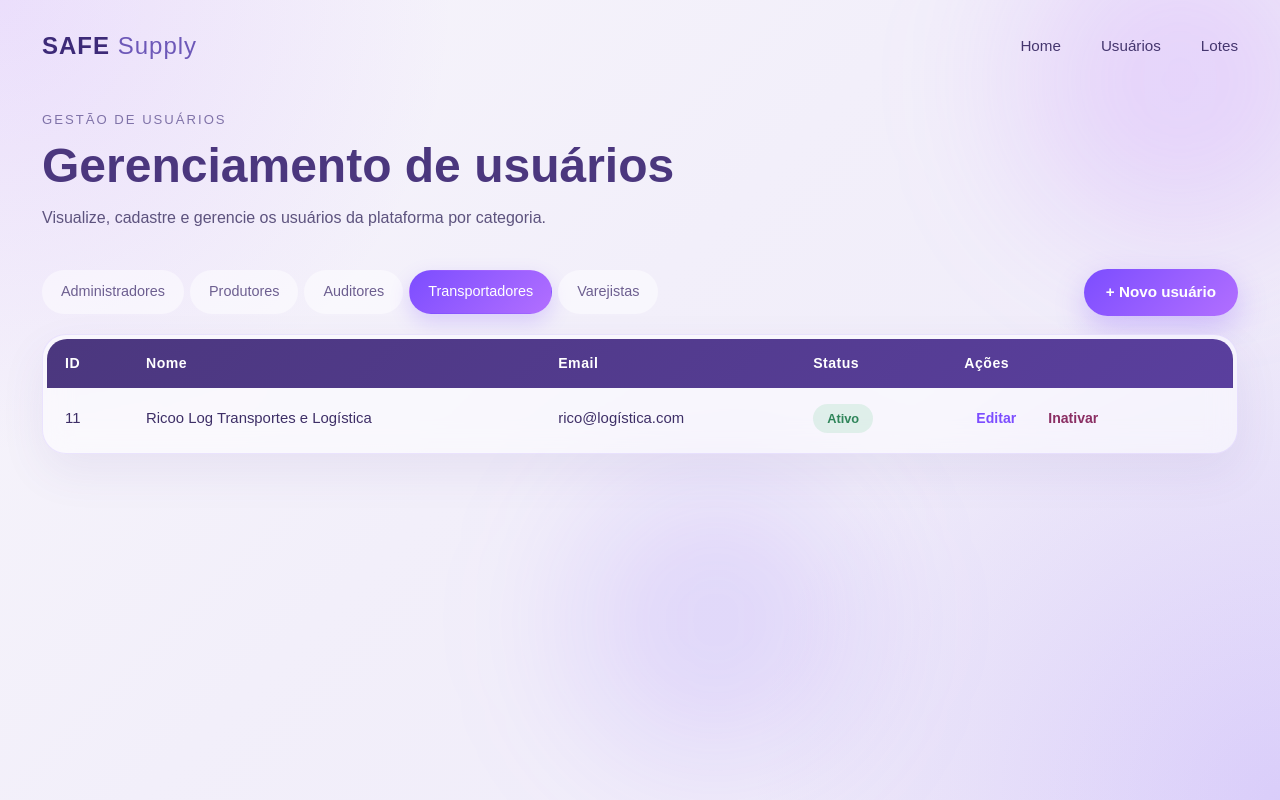
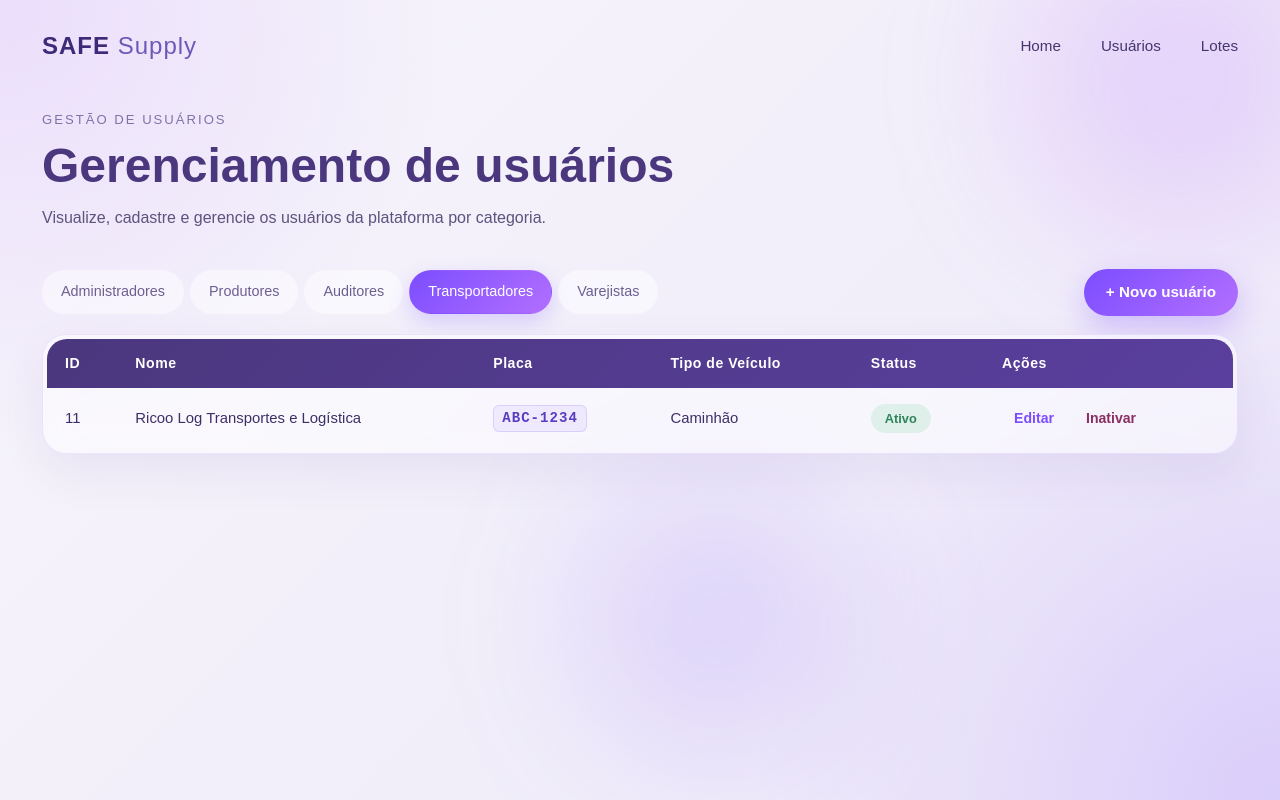
Before and after one commit to RodolfoAAPR/FrontEndMockUp, an Angular app: page /users in a window 1280 px wide. Both pictures are taken after a click on the button "Transportadores". Built offline with nearby package versions, Linux system fonts and the light colour scheme.

Commit message:
fix(merge-conflict-transporters): add create and view function for transporters

```diff
--- a/src/app/features/users/users.component.css
+++ b/src/app/features/users/users.component.css
@@ -256,6 +256,19 @@ tbody tr:last-child td {
   border-bottom: none;
 }
 
+.plate-tag {
+  display: inline-block;
+  font-family: monospace;
+  font-size: 0.88rem;
+  font-weight: 700;
+  letter-spacing: 1px;
+  background: rgba(124, 77, 255, 0.08);
+  color: #5a3dbf;
+  border: 1px solid rgba(124, 77, 255, 0.18);
+  border-radius: 6px;
+  padding: 2px 8px;
+}
+
 /* badges */
 .badge {
   display: inline-block;
--- a/src/app/features/users/users.component.html
+++ b/src/app/features/users/users.component.html
@@ -23,26 +23,11 @@
     <section class="content-area">
       <div class="header-row">
         <div class="tabs">
-          <button (click)="activeTab = 'administradores'"
-            [class.active]="activeTab === 'administradores'">
-            Administradores
-          </button>
-          <button (click)="activeTab = 'produtores'"
-            [class.active]="activeTab === 'produtores'">
-            Produtores
-          </button>
-          <button (click)="activeTab = 'auditores'"
-            [class.active]="activeTab === 'auditores'">
-            Auditores
-          </button>
-          <button (click)="activeTab = 'transportadores'"
-            [class.active]="activeTab === 'transportadores'">
-            Transportadores
-          </button>
-          <button (click)="activeTab = 'varejistas'"
-            [class.active]="activeTab === 'varejistas'">
-            Varejistas
-          </button>
+          <button (click)="activeTab = 'administradores'" [class.active]="activeTab === 'administradores'">Administradores</button>
+          <button (click)="activeTab = 'produtores'"      [class.active]="activeTab === 'produtores'">Produtores</button>
+          <button (click)="activeTab = 'auditores'"       [class.active]="activeTab === 'auditores'">Auditores</button>
+          <button (click)="activeTab = 'transportadores'" [class.active]="activeTab === 'transportadores'">Transportadores</button>
+          <button (click)="activeTab = 'varejistas'"      [class.active]="activeTab === 'varejistas'">Varejistas</button>
         </div>
         <button class="btn primary" (click)="openUserForm()">+ Novo usuário</button>
       </div>
@@ -54,7 +39,12 @@
             <tr>
               <th>ID</th>
               <th>Nome</th>
-              <th>Email</th>
+              @if (isTransporterTab) {
+                <th>Placa</th>
+                <th>Tipo de Veículo</th>
+              } @else {
+                <th>Email</th>
+              }
               <th>Status</th>
               <th>Ações</th>
             </tr>
@@ -64,7 +54,12 @@
             <tr>
               <td>{{ user.id }}</td>
               <td>{{ user.nome }}</td>
-              <td>{{ user.email }}</td>
+              @if (isTransporterTab) {
+                <td><span class="plate-tag">{{ user.placa }}</span></td>
+                <td>{{ user.vehicleType }}</td>
+              } @else {
+                <td>{{ user.email }}</td>
+              }
               <td>
                 <span class="badge" [class.active]="user.status === 'ativo'" [class.inactive]="user.status === 'inativo'">
                   {{ user.status === 'ativo' ? 'Ativo' : 'Inativo' }}
@@ -110,14 +105,6 @@
       </div>
 
       <div class="form-group">
-        <label for="email">Email</label>
-        <input id="email" formControlName="email" type="email" placeholder="email&#64;exemplo.com" />
-        @if (userForm.get('email')?.invalid && userForm.get('email')?.touched) {
-          <p class="error-msg">Email válido é obrigatório.</p>
-        }
-      </div>
-
-      <div class="form-group">
         <label for="tipo">Tipo</label>
         <select id="tipo" formControlName="tipo">
           <option value="" disabled>Selecione um tipo</option>
@@ -132,6 +119,29 @@
         }
       </div>
 
+      @if (!isTransporterForm) {
+      <div class="form-group">
+        <label for="email">Email</label>
+        <input id="email" formControlName="email" type="email" placeholder="email&#64;exemplo.com" />
+      </div>
+      }
+
+      @if (isTransporterForm) {
+      <div class="form-group">
+        <label for="placa">Placa do veículo</label>
+        <input id="placa" formControlName="placa" type="text" placeholder="Ex: ABC-1234" style="text-transform: uppercase" />
+      </div>
+
+      <div class="form-group">
+        <label for="vehicleType">Tipo de veículo</label>
+        <select id="vehicleType" formControlName="vehicleType">
+          @for (type of vehicleTypes; track type) {
+            <option [value]="type">{{ type }}</option>
+          }
+        </select>
+      </div>
+      }
+
       <div class="form-group">
         <label for="status">Status</label>
         <select id="status" formControlName="status">
@@ -142,7 +152,7 @@
 
       <div class="form-actions">
         <button type="button" class="btn secondary" (click)="closeUserForm()">Cancelar</button>
-        <button type="submit" class="btn primary" [disabled]="userForm.invalid">Salvar</button>
+        <button type="submit" class="btn primary">Salvar</button>
       </div>
     </form>
   </div>
--- a/src/app/features/users/users.component.ts
+++ b/src/app/features/users/users.component.ts
@@ -5,17 +5,19 @@ import { RouterLink } from '@angular/router';
 interface User {
   id: number;
   nome: string;
-  email: string;
+  email?: string;
+  placa?: string;
+  vehicleType?: string;
   tipo: string;
   status: string;
 }
 
 const tipoToTab: Record<string, string> = {
-  administrador: 'administradores',
-  produtor: 'produtores',
-  auditor: 'auditores',
-  transportador: 'transportadores',
-  varejista: 'varejistas',
+  administrador:  'administradores',
+  produtor:       'produtores',
+  auditor:        'auditores',
+  transportador:  'transportadores',
+  varejista:      'varejistas',
 };
 
 @Component({
@@ -31,25 +33,29 @@ export class UsersComponent {
   editingUser: User | null = null;
   private nextId = 12;
 
+  readonly vehicleTypes = ['Caminhão', 'Van', 'Utilitário', 'Moto', 'Carro'];
+
   users: User[] = [
-    { id: 1, nome: 'Seiji Hoshino', email: 'seiji@safesupply.com', tipo: 'administrador', status: 'ativo' },
-    { id: 2, nome: 'Sabrina Gabrielle', email: 'sabrina@safesupply.com', tipo: 'administrador', status: 'ativo' },
-    { id: 3, nome: 'Rodolfo Alves', email: 'rodolfo@safesupply.com', tipo: 'administrador', status: 'ativo' },
-    { id: 4, nome: 'Gabriel Yudi', email: 'gabriel@safesupply.com', tipo: 'administrador', status: 'ativo' },
-    { id: 5, nome: 'Fazenda Malunga', email: 'malunga@hotmail.com', tipo: 'produtor', status: 'ativo' },
-    { id: 6, nome: 'Fazenda Vale das Palmeiras', email: 'valedaspalmeiras@outlook.com', tipo: 'produtor', status: 'inativo' },
-    { id: 7, nome: 'Fazenda da Toca', email: 'toca@gmail.com', tipo: 'produtor', status: 'ativo' },
-    { id: 8, nome: 'Fazenda Nata da Serra', email: 'natadaserra@proton.com', tipo: 'produtor', status: 'ativo' },
-    { id: 9, nome: 'Ricardo Lopes', email: 'ricardo@hotmail.com', tipo: 'auditor', status: 'ativo' },
-    { id: 10, nome: 'Tiago Brumassio', email: 'tiago@outlook.com', tipo: 'auditor', status: 'inativo' },
-    { id: 11, nome: 'Ricoo Log Transportes e Logística', email: 'rico@logística.com', tipo: 'transportador', status: 'ativo' },
+    { id: 1,  nome: 'Seiji Hoshino',                      email: 'seiji@safesupply.com',          tipo: 'administrador', status: 'ativo'   },
+    { id: 2,  nome: 'Sabrina Gabrielle',                   email: 'sabrina@safesupply.com',         tipo: 'administrador', status: 'ativo'   },
+    { id: 3,  nome: 'Rodolfo Alves',                       email: 'rodolfo@safesupply.com',         tipo: 'administrador', status: 'ativo'   },
+    { id: 4,  nome: 'Gabriel Yudi',                        email: 'gabriel@safesupply.com',         tipo: 'administrador', status: 'ativo'   },
+    { id: 5,  nome: 'Fazenda Malunga',                     email: 'malunga@hotmail.com',            tipo: 'produtor',      status: 'ativo'   },
+    { id: 6,  nome: 'Fazenda Vale das Palmeiras',          email: 'valedaspalmeiras@outlook.com',   tipo: 'produtor',      status: 'inativo' },
+    { id: 7,  nome: 'Fazenda da Toca',                     email: 'toca@gmail.com',                 tipo: 'produtor',      status: 'ativo'   },
+    { id: 8,  nome: 'Fazenda Nata da Serra',               email: 'natadaserra@proton.com',         tipo: 'produtor',      status: 'ativo'   },
+    { id: 9,  nome: 'Ricardo Lopes',                       email: 'ricardo@hotmail.com',            tipo: 'auditor',       status: 'ativo'   },
+    { id: 10, nome: 'Tiago Brumassio',                     email: 'tiago@outlook.com',              tipo: 'auditor',       status: 'inativo' },
+    { id: 11, nome: 'Ricoo Log Transportes e Logística',   placa: 'ABC-1234', vehicleType: 'Caminhão', tipo: 'transportador', status: 'ativo' },
   ];
 
   userForm = new FormGroup({
-    nome: new FormControl('', [Validators.required]),
-    email: new FormControl('', [Validators.required, Validators.email]),
-    tipo: new FormControl('', [Validators.required]),
-    status: new FormControl('ativo'),
+    nome:        new FormControl('', [Validators.required]),
+    email:       new FormControl(''),
+    placa:       new FormControl(''),
+    vehicleType: new FormControl('Caminhão'),
+    tipo:        new FormControl('', [Validators.required]),
+    status:      new FormControl('ativo'),
   });
 
   get filteredUsers(): User[] {
@@ -57,53 +63,77 @@ export class UsersComponent {
     return this.users.filter(u => u.tipo === tipo);
   }
 
-  openUserForm() {
-    this.editingUser = null;
-    this.showUserForm = true;
+  get isTransporterTab(): boolean {
+    return this.activeTab === 'transportadores';
   }
 
-  openEditForm(user: User) {
-    this.editingUser = user;
-    this.userForm.setValue({
-      nome: user.nome,
-      email: user.email,
-      tipo: user.tipo,
-      status: user.status,
+  get isTransporterForm(): boolean {
+    return this.userForm.get('tipo')?.value === 'transportador';
+  }
+
+  openUserForm(): void {
+    this.editingUser = null;
+    this.userForm.reset({
+      status:      'ativo',
+      tipo:        this.isTransporterTab ? 'transportador' : '',
+      vehicleType: 'Caminhão',
     });
     this.showUserForm = true;
   }
 
-  closeUserForm() {
+  openEditForm(user: User): void {
+    this.editingUser = user;
+    this.userForm.setValue({
+      nome:        user.nome,
+      email:       user.email        ?? '',
+      placa:       user.placa        ?? '',
+      vehicleType: user.vehicleType  ?? 'Caminhão',
+      tipo:        user.tipo,
+      status:      user.status,
+    });
+    this.showUserForm = true;
+  }
+
+  closeUserForm(): void {
     this.showUserForm = false;
     this.editingUser = null;
-    this.userForm.reset({ status: 'ativo', tipo: '' });
+    this.userForm.reset({ status: 'ativo', tipo: '', vehicleType: 'Caminhão' });
   }
 
-  onSubmit() {
-    if (this.userForm.valid) {
-      const { nome, email, tipo, status } = this.userForm.value;
+  onSubmit(): void {
+    const { nome, email, placa, vehicleType, tipo, status } = this.userForm.value;
 
-      if (this.editingUser) {
-        this.editingUser.nome = nome!;
-        this.editingUser.email = email!;
-        this.editingUser.tipo = tipo!;
-        this.editingUser.status = status!;
+    if (!nome?.trim() || !tipo) return;
+    if (tipo === 'transportador' && !placa?.trim()) return;
+    if (tipo !== 'transportador' && !email?.trim()) return;
+
+    if (this.editingUser) {
+      this.editingUser.nome        = nome!.trim();
+      this.editingUser.tipo        = tipo!;
+      this.editingUser.status      = status!;
+      if (tipo === 'transportador') {
+        this.editingUser.placa       = placa!.trim().toUpperCase();
+        this.editingUser.vehicleType = vehicleType!;
+        this.editingUser.email       = undefined;
       } else {
-        this.users.push({
-          id: this.nextId++,
-          nome: nome!,
-          email: email!,
-          tipo: tipo!,
-          status: status!,
-        });
+        this.editingUser.email       = email!.trim();
+        this.editingUser.placa       = undefined;
+        this.editingUser.vehicleType = undefined;
       }
+      this.users = [...this.users];
+    } else {
+      const user: User = tipo === 'transportador'
+        ? { id: this.nextId++, nome: nome!.trim(), placa: placa!.trim().toUpperCase(), vehicleType: vehicleType!, tipo, status: status! }
+        : { id: this.nextId++, nome: nome!.trim(), email: email!.trim(), tipo, status: status! };
+      this.users = [...this.users, user];
+    }
 
-      this.activeTab = tipoToTab[tipo!];
-      this.closeUserForm();
-    }
+    this.activeTab = tipoToTab[tipo!];
+    this.closeUserForm();
   }
 
-  toggleStatus(user: User) {
+  toggleStatus(user: User): void {
     user.status = user.status === 'ativo' ? 'inativo' : 'ativo';
+    this.users = [...this.users];
   }
 }
```
